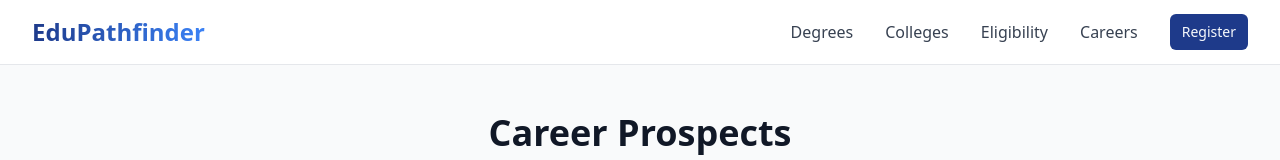
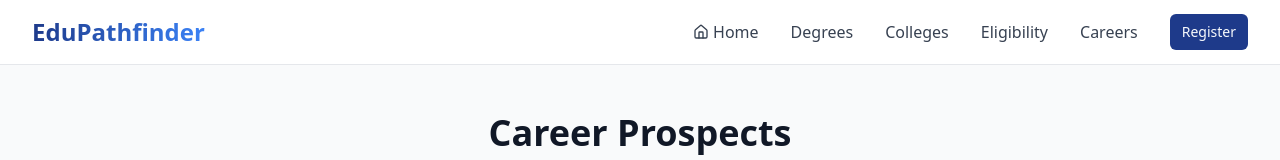
Before and after one commit to mahanthu8/scholar-pathway-advisor-34, a React (Vite) app: page /careers in a window 1280 px wide. Shown: the top 160 px of the page. Built offline with nearby package versions, Linux system fonts and the light colour scheme.

Commit message:
Add home button to header
Adds a "Home" button to the header navigation, linking to the home page.

```diff
--- a/src/components/Header.tsx
+++ b/src/components/Header.tsx
@@ -2,6 +2,7 @@
 import { useState } from "react";
 import { Button } from "@/components/ui/button";
 import { Link } from "react-router-dom";
+import { Home } from "lucide-react";
 
 export function Header() {
   const [isMobileMenuOpen, setIsMobileMenuOpen] = useState(false);
@@ -19,6 +20,10 @@ export function Header() {
           </div>
 
           <nav className="hidden md:flex items-center space-x-8">
+            <Link to="/" className="text-gray-700 hover:text-edu-primary transition-colors flex items-center gap-1">
+              <Home className="h-4 w-4" />
+              <span>Home</span>
+            </Link>
             <Link to="/degrees" className="text-gray-700 hover:text-edu-primary transition-colors">
               Degrees
             </Link>
@@ -75,6 +80,14 @@ export function Header() {
         <div className="md:hidden bg-white border-b border-gray-200 animate-fade-in">
           <div className="px-2 pt-2 pb-3 space-y-1 sm:px-3">
             <Link
+              to="/"
+              className="block px-3 py-2 rounded-md text-base font-medium text-gray-700 hover:text-edu-primary hover:bg-gray-50 flex items-center gap-2"
+              onClick={() => setIsMobileMenuOpen(false)}
+            >
+              <Home className="h-4 w-4" />
+              <span>Home</span>
+            </Link>
+            <Link
               to="/degrees"
               className="block px-3 py-2 rounded-md text-base font-medium text-gray-700 hover:text-edu-primary hover:bg-gray-50"
               onClick={() => setIsMobileMenuOpen(false)}
```
